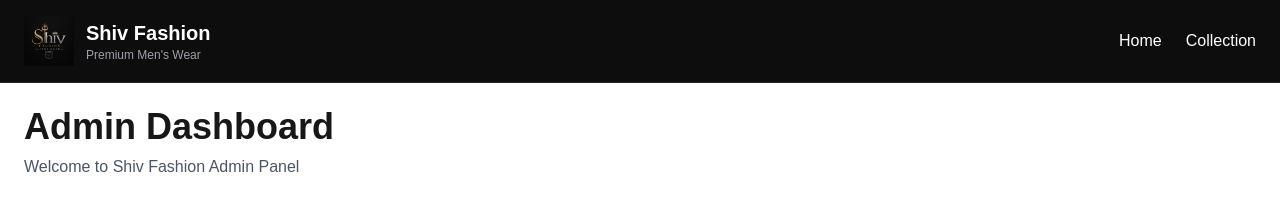
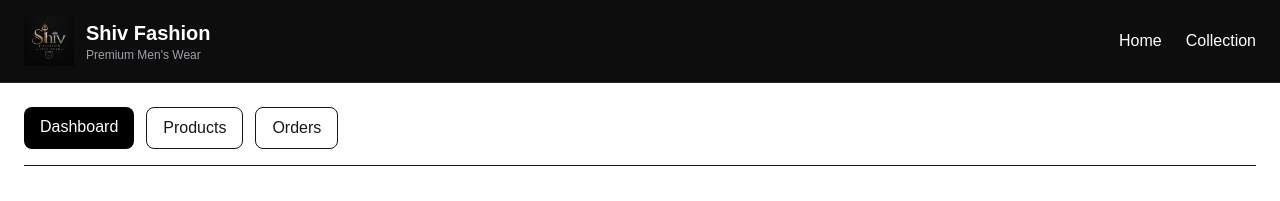
Before and after one commit to OmBaisane/Shiv-Fashion-Store, a Next.js app: page /admin/dashboard in a window 1280 px wide. Shown: the top 201 px of the page. Built offline with nearby package versions, Linux system fonts and the light colour scheme; no server answers; the database is empty.

Commit message:
feat: comlete admin panel

```diff
--- a/src/app/admin/dashboard/page.tsx
+++ b/src/app/admin/dashboard/page.tsx
@@ -2,6 +2,7 @@ import { connectDB } from "@/lib/mongodb";
 import Order from "@/models/Order";
 import Product from "@/models/Product";
 import Link from "next/link";
+import AdminNavbar from "@/components/AdminNavbar";
 
 export default async function AdminDashboardPage() {
   await connectDB();
@@ -26,6 +27,7 @@ export default async function AdminDashboardPage() {
 
   return (
     <div className="mx-auto max-w-7xl p-6">
+      <AdminNavbar />
       <h1 className="text-4xl font-bold">Admin Dashboard</h1>
 
       <p className="mt-2 text-gray-600">Welcome to Shiv Fashion Admin Panel</p>
--- a/src/app/admin/orders/page.tsx
+++ b/src/app/admin/orders/page.tsx
@@ -1,5 +1,6 @@
 import Order from "@/models/Order";
 import { connectDB } from "@/lib/mongodb";
+import AdminNavbar from "@/components/AdminNavbar";
 import OrderStatusSelect from "@/components/OrderStatusSelect";
 
 export default async function AdminOrdersPage() {
@@ -13,6 +14,7 @@ export default async function AdminOrdersPage() {
 
   return (
     <div className="mx-auto max-w-7xl p-6">
+      <AdminNavbar />
       <div className="mb-8">
         <h1 className="text-3xl font-bold">Orders</h1>
 
--- a/src/app/admin/products/page.tsx
+++ b/src/app/admin/products/page.tsx
@@ -1,6 +1,7 @@
 import Link from "next/link";
 import Product from "@/models/Product";
 import { connectDB } from "@/lib/mongodb";
+import AdminNavbar from "@/components/AdminNavbar";
 import DeleteProductButton from "@/components/DeleteProductButton";
 
 export default async function AdminProductsPage() {
@@ -16,6 +17,7 @@ export default async function AdminProductsPage() {
 
   return (
     <div className="mx-auto max-w-7xl p-6">
+      <AdminNavbar />
       <div className="mb-8 flex items-center justify-between">
         <h1 className="text-3xl font-bold">Products</h1>
 
--- /dev/null
+++ b/src/components/AdminNavbar.tsx
@@ -0,0 +1,22 @@
+import Link from "next/link";
+
+export default function AdminNavbar() {
+  return (
+    <div className="mb-8 flex flex-wrap gap-3 border-b pb-4">
+      <Link
+        href="/admin/dashboard"
+        className="rounded-lg bg-black px-4 py-2 text-white"
+      >
+        Dashboard
+      </Link>
+
+      <Link href="/admin/products" className="rounded-lg border px-4 py-2">
+        Products
+      </Link>
+
+      <Link href="/admin/orders" className="rounded-lg border px-4 py-2">
+        Orders
+      </Link>
+    </div>
+  );
+}
```
Also changed, not shown: public/logo.svg (deleted).
